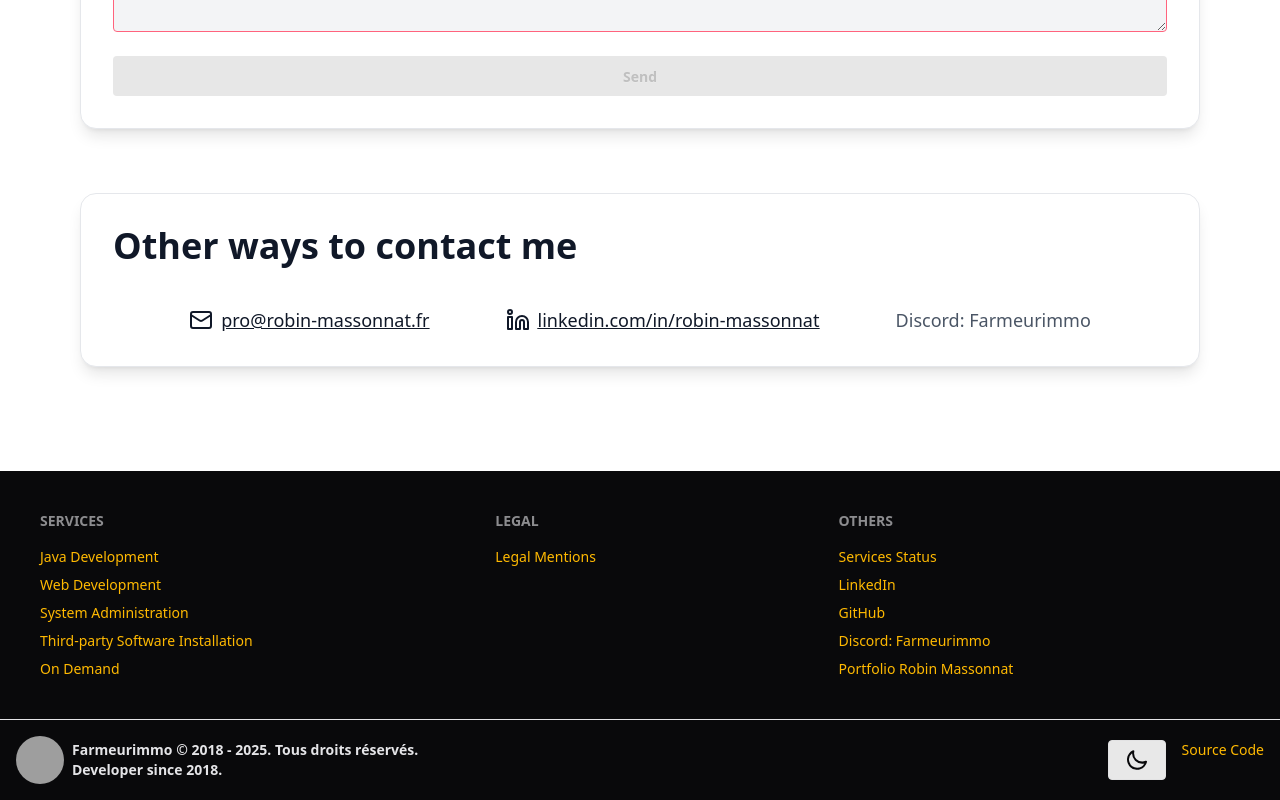
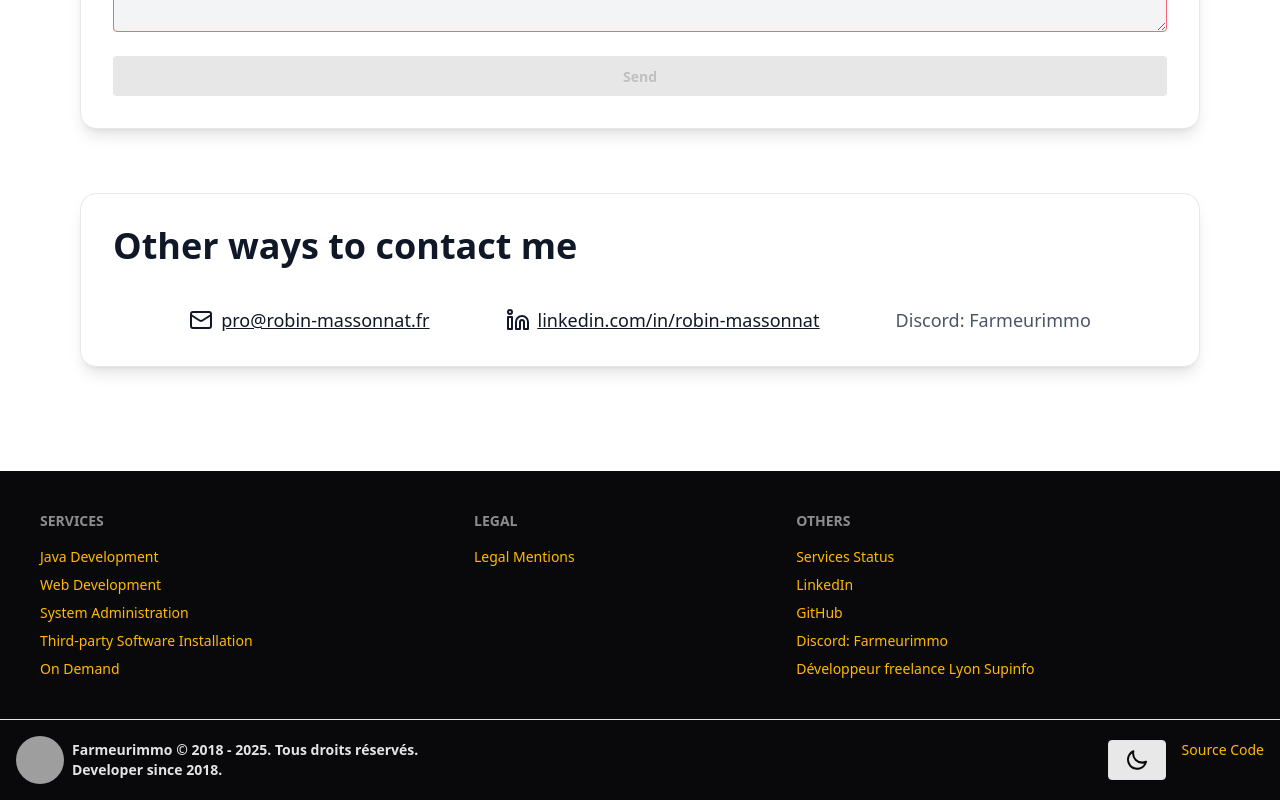
Before and after one commit to Farmeurimmo/portfolio-v5, a Next.js app: page /en in a window 1280 px wide. Shown: the part 3508-4308 px from the top of the page. Built offline with nearby package versions, Linux system fonts and the light colour scheme; no server answers; grey boxes are pictures that could not be loaded.

Commit message:
fix: update footer link text for Robin Massonnat's portfolio

```diff
--- a/src/app/components/Footer.jsx
+++ b/src/app/components/Footer.jsx
@@ -57,7 +57,7 @@ export default function Footer() {
 
                     <Link href={"https://robin-massonnat.dev"} className="link link-hover text-amber-400"
                           target={"_blank"} rel={"noopener noreferrer"} title={"Développeur freelance Lyon Supinfo"}>
-                        Portfolio Robin Massonnat
+                        Développeur freelance Lyon Supinfo
                     </Link>
                 </nav>
             </footer>
```
